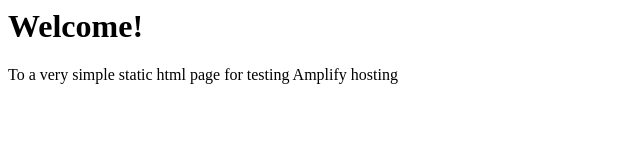
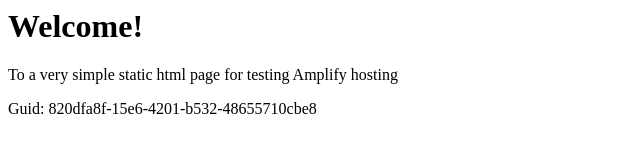
Before and after one commit to aws-aemilia-pdx/Github-PR-Commit-Integration-Test-DoNotTouch-GitHubAutoBuildCanaryTest-v1-gamma-us-west-2, a website: page src/index.html in a window 1280 px wide. Shown: the whole page, without its empty margins (0-640 px from the left). Drawn offline with Linux system fonts and the light colour scheme.

Commit message:
commit from integ tests

```diff
--- a/src/index.html
+++ b/src/index.html
@@ -1,3 +1,5 @@
+
+
 <html lang="en">
 
 <head>
@@ -10,6 +12,6 @@
 <body>
     <h1>Welcome!</h1>
     <p>To a very simple static html page for testing Amplify hosting</p>
-</body>
+    <p>Guid: 820dfa8f-15e6-4201-b532-48655710cbe8</p></body>
 
 </html>
```
